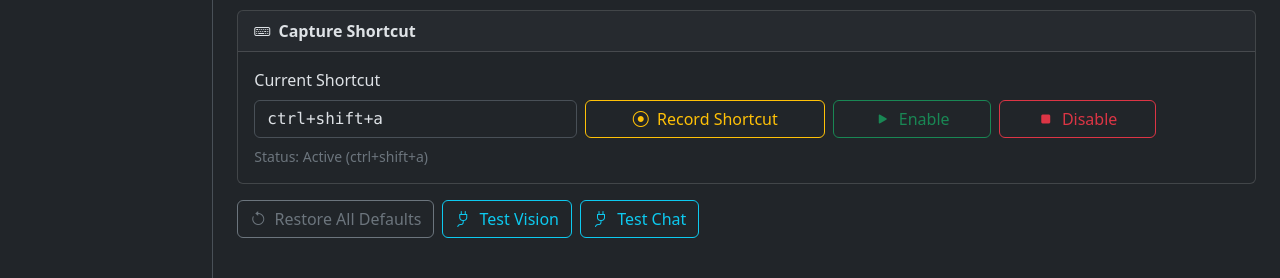
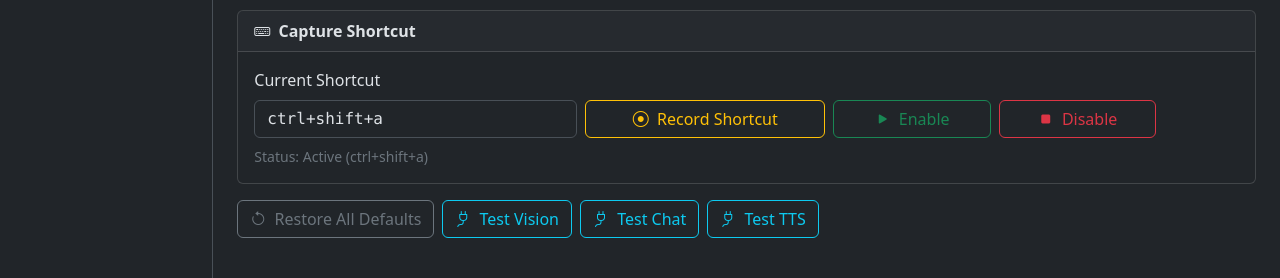
Before and after one commit to FigaroGao/ScreenMate, a Flask app: page /settings in a window 1280 px wide. Shown: the part 956-1234 px from the top of the page. Run offline with Flask 3, Linux system fonts and the light colour scheme; data that the repository does not hold is empty.

Commit message:
Add Test TTS button to Settings page + TTS test endpoint

```diff
--- a/routes/main.py
+++ b/routes/main.py
@@ -355,6 +355,33 @@ def api_test_provider() -> Any:
                 "message": f"Connection test error: {exc}",
             })
 
+    # For TTS providers, make a real test call
+    if provider_type == "tts":
+        try:
+            from providers import create_tts
+            tts = create_tts(provider_name or None)
+            result = tts.synthesize("Hello, this is a test from ScreenMate.")
+            if result.success:
+                return jsonify({
+                    "success": True,
+                    "message": f"Connected to {provider_name}. "
+                               f"Latency: {result.latency_ms}ms. "
+                               f"Audio: {result.content[:80]}",
+                    "latency_ms": result.latency_ms,
+                })
+            else:
+                return jsonify({
+                    "success": False,
+                    "message": f"Connection failed: {result.error}",
+                })
+        except ValueError as exc:
+            return jsonify({"success": False, "message": str(exc)})
+        except Exception as exc:
+            return jsonify({
+                "success": False,
+                "message": f"TTS test error: {exc}",
+            })
+
     # For other provider types, just check registration
     return jsonify({
         "success": True,
--- a/static/js/settings.js
+++ b/static/js/settings.js
@@ -139,16 +139,19 @@
                 if (sectionBtn) sectionBtn.click();
                 await new Promise(function (r) { setTimeout(r, 300); });
                 var data = await api.post('/api/provider/test', { type: type, provider: name });
+                var labels = { vision: 'Vision', chat: 'Chat', tts: 'TTS' };
                 toast(data.message, data.success ? 'success' : 'danger',
-                      data.success ? (type === 'vision' ? 'Vision OK' : 'Chat OK') : (type === 'vision' ? 'Vision Failed' : 'Chat Failed'));
+                      (labels[type] || 'Provider') + (data.success ? ' OK' : ' Failed'));
             } catch (err) { toast(err.message, 'danger'); }
             finally { btnRestore(btn); }
         };
     }
     var btnVision = document.getElementById('btn-test-vision');
     var btnChat = document.getElementById('btn-test-chat');
+    var btnTts = document.getElementById('btn-test-tts');
     if (btnVision) btnVision.addEventListener('click', testProvider('vision'));
     if (btnChat) btnChat.addEventListener('click', testProvider('chat'));
+    if (btnTts) btnTts.addEventListener('click', testProvider('tts'));
 
     // ==================================================================
     // 6. Restore Defaults
--- a/templates/settings.html
+++ b/templates/settings.html
@@ -134,6 +134,7 @@
     <button type="button" class="btn btn-outline-secondary" id="btn-reset-settings"><i class="bi bi-arrow-counterclockwise me-1"></i> Restore All Defaults</button>
     <button type="button" class="btn btn-outline-info" id="btn-test-vision"><i class="bi bi-plug me-1"></i> Test Vision</button>
     <button type="button" class="btn btn-outline-info" id="btn-test-chat"><i class="bi bi-plug me-1"></i> Test Chat</button>
+    <button type="button" class="btn btn-outline-info" id="btn-test-tts"><i class="bi bi-plug me-1"></i> Test TTS</button>
 </div>
 </form>
 {% endblock %}
```
